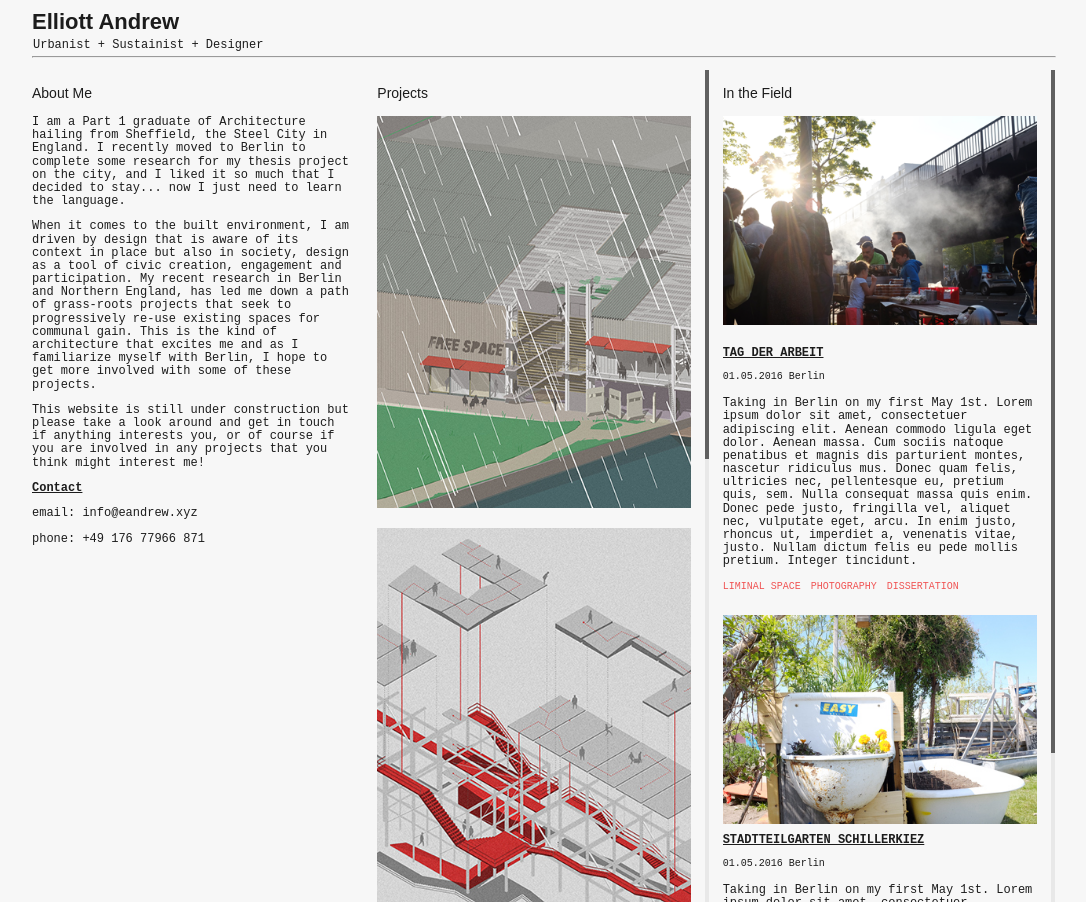
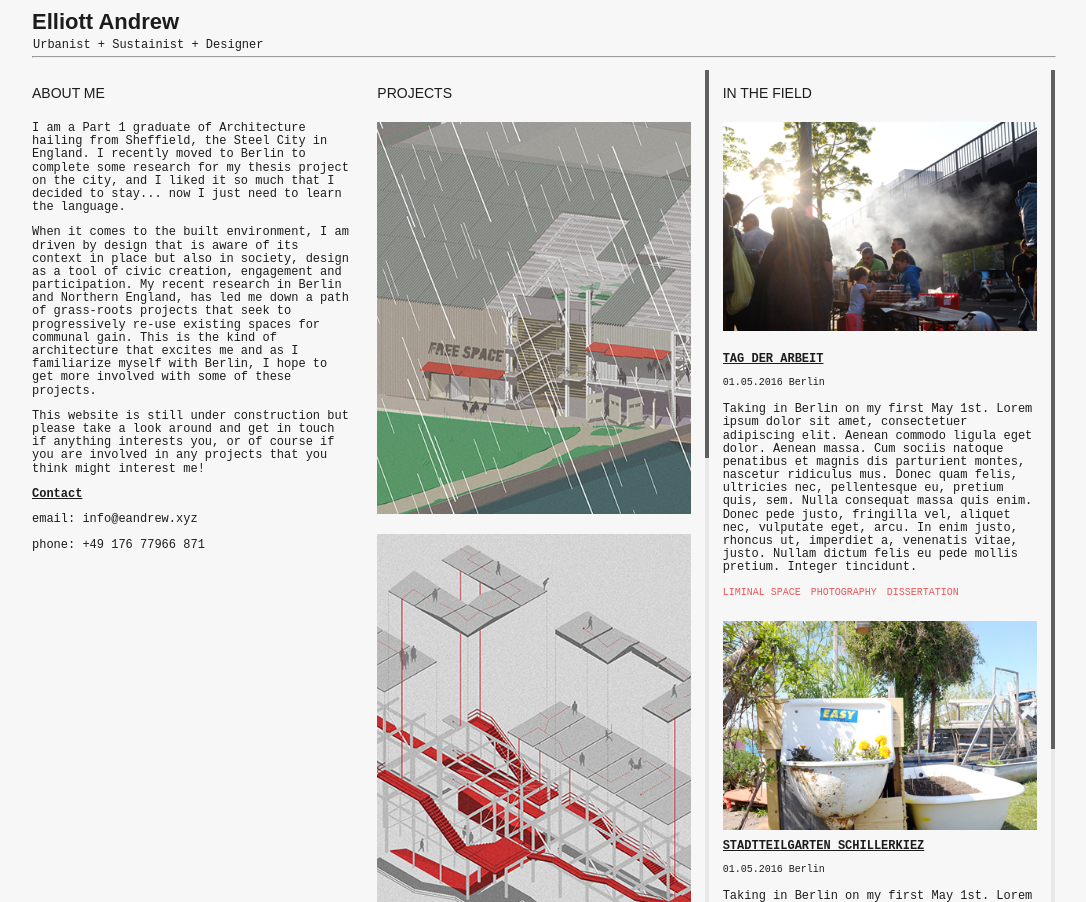
Before and after one commit to elliottcandrew/my-site, a Jekyll site: the page built from index.html, in a window 1280 px wide. Shown: the whole page, without its empty margins (96-1182 px from the left). Built offline with Jekyll 4.4.1, drawn with Linux system fonts in a browser that asks for light colours; Markdown is read by kramdown in place of the engine named in the settings.

```diff
--- a/assets/css/main.css
+++ b/assets/css/main.css
@@ -418,18 +418,25 @@ hr {
   padding-top: 125%; }
 
 .blogcard {
+  display: block;
+  position: relative;
   margin-bottom: 46px; }
   .blogcard img {
-    padding-bottom: 0;
     max-width: 100%; }
+  .blogcard p2 {
+    -ms-flex-item-align: end;
+        align-self: flex-end; }
+  .blogcard h4 {
+    margin-right: 12px; }
 
 .tag {
-  color: #f05555;
   display: -webkit-box;
   display: -ms-flexbox;
   display: flex;
+  margin-right: 10px;
   float: left;
-  margin-right: 10px;
+  color: #f05555;
+  font-family: Fira Mono, monospace;
   font-size: 10px;
   text-transform: uppercase;
   white-space: nowrap; }
@@ -441,6 +448,9 @@ hr {
   margin-top: 12px;
   color: #1c1c1c;
   overflow: hidden; }
+  .content h2 {
+    padding-bottom: 6px;
+    text-transform: uppercase; }
 
 .column-end {
   height: 500px;
@@ -449,6 +459,36 @@ hr {
 @media (max-width: 640px) {
   .column-end {
     display: none; } }
+
+.media-links {
+  display: -webkit-box;
+  display: -ms-flexbox;
+  display: flex;
+  width: 50%;
+  margin-top: 20px;
+  margin-bottom: 20px;
+  -webkit-transition: 0.4s cubic-bezier(0.19, 1, 0.22, 1);
+  transition: 0.4s cubic-bezier(0.19, 1, 0.22, 1); }
+  .media-links:hover {
+    -webkit-transition: 0.2s cubic-bezier(0.19, 1, 0.22, 1);
+    transition: 0.2s cubic-bezier(0.19, 1, 0.22, 1);
+    opacity: .75; }
+  .media-links .icon {
+    display: inline-block;
+    position: relative;
+    width: 12%;
+    height: auto;
+    margin-right: 16px;
+    opacity: .95; }
+    .media-links .icon ::after {
+      position: absolute;
+      top: 0;
+      right: 0;
+      bottom: 0;
+      left: 0;
+      content: ''; }
+    .media-links .icon object {
+      width: 100%; }
 
 .aboutme {
   background: #ddd; }
```
Also changed, not shown: assets/css/2-modules/blogcard.sass (+13 -3 lines), assets/css/2-modules/columns.sass (+38 -2 lines), assets/css/2-modules/pcard.sass (line endings or trailing spaces).
